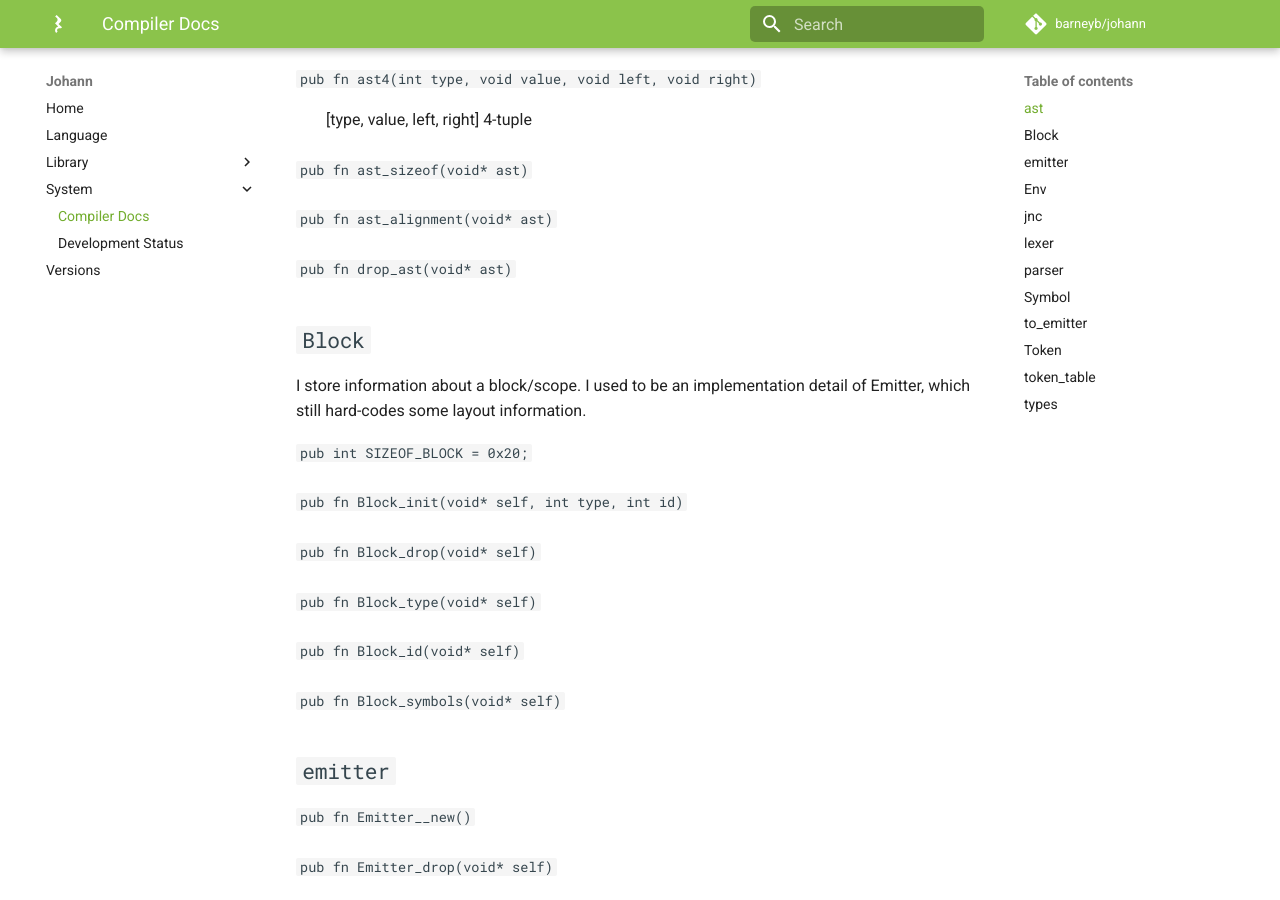
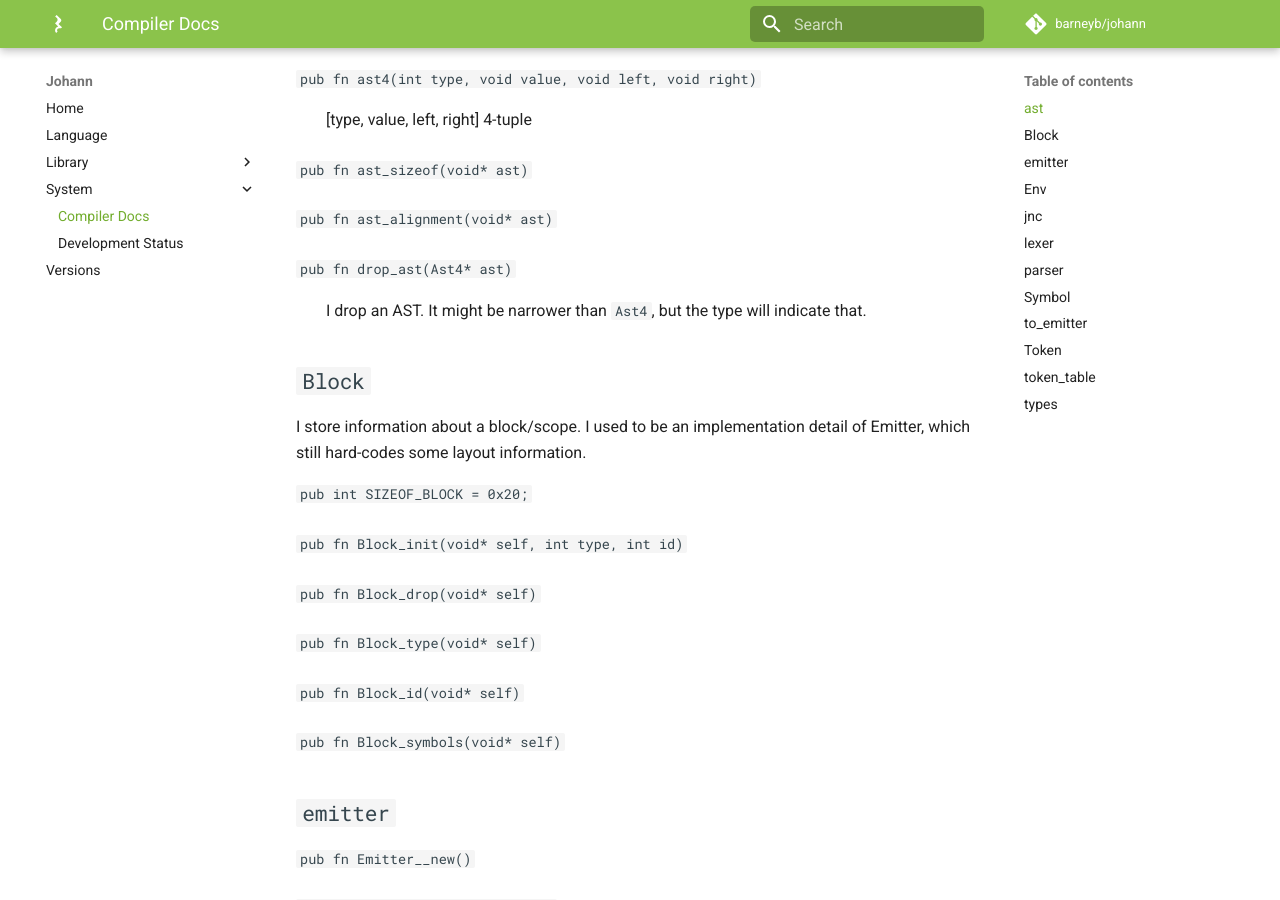
Before and after one commit to barneyb/johann, an MkDocs documentation site: the page built from documentation/docs/system/johandoc.md, in a window 1280 px wide and 900 px high, scrolled down 3307 px. Built offline with MkDocs 1.6.1 and Material for MkDocs 9.7.7, drawn with Linux system fonts in a browser that asks for light colours; comment, search, counter and statistics services are not loaded.

Commit message:
internally struct-ify ast

```diff
--- a/documentation/docs/system/johandoc.md
+++ b/documentation/docs/system/johandoc.md
@@ -154,9 +154,9 @@ I hold the compiler's AST implementation.
 
 :
 
-`pub fn drop_ast(void* ast) `
+`pub fn drop_ast(Ast4* ast) `
 
-:
+: I drop an AST. It might be narrower than `Ast4`, but the type will indicate that.
 
 
 <!--{/johanndoc:jnc/ast.jn}-->
```
Also changed, not shown: 1 other file.
